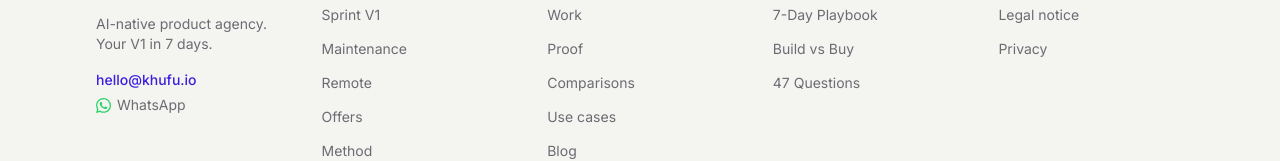
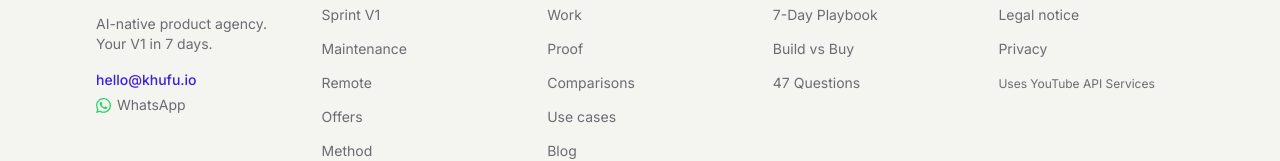
Before and after one commit to khufuio/khufu-io, a Next.js app: page /en/mentions-legales in a window 1280 px wide. Shown: the part 1392-1553 px from the top of the page. Built offline with nearby package versions, Linux system fonts and the light colour scheme; no server answers; what @traqio/web would draw is missing.

Commit message:
Revert "chore(footer): drop « Uses YouTube API Services » line and its dead i18n strings"
This reverts commit be62e91be4ef43fc57541986488ba654ef3b12d8.

```diff
--- a/scripts/captureYoutubeAudit.mjs
+++ b/scripts/captureYoutubeAudit.mjs
@@ -1,7 +1,7 @@
 /**
  * Evidence for the Google YouTube API Services audit (todo cmwwexn0): the
- * privacy policy's YouTube section, the homepage footer with the Privacy link,
- * and the legal notice as a PDF.
+ * privacy policy's YouTube section, the homepage footer with the Privacy link
+ * and the « Uses YouTube API Services » line, and the legal notice as a PDF.
  *
  * The host's scratch Chrome is headless (no address bar), so each capture gets
  * a caption band at the top carrying the page URL. `--label-origin` is the
@@ -105,7 +105,7 @@ await evaluate(`(() => {
 await sleep(400)
 await shot('privacy-policy-youtube-section.png')
 
-// 2. Homepage, scrolled so the footer (Privacy link) is in view.
+// 2. Homepage, scrolled so the footer (Privacy link + YouTube line) is in view.
 const homePath = `/${locale}`
 await open(homePath)
 await caption(homePath)
--- a/src/components/layout/siteFooter.tsx
+++ b/src/components/layout/siteFooter.tsx
@@ -11,6 +11,7 @@ import { blogUi } from '@/content/articles'
 import { ui } from '@/i18n/ui'
 import { guidePath, leadMagnets } from '@/content/leadMagnets'
 import { proofCopy } from '@/content/proof'
+import { youtubeAnchor, youtubeApiCopy } from '@/content/youtubeApi'
 
 export function SiteFooter({ locale, dict }: { locale: Locale; dict: Dictionary }) {
   const year = 2026 // build-time constant; bump on redeploy
@@ -73,6 +74,16 @@ export function SiteFooter({ locale, dict }: { locale: Locale; dict: Dictionary
         <FooterCol title={f.columns.legal}>
           <FooterLink href={href(locale, 'legal')}>{f.legal.mentions}</FooterLink>
           <FooterLink href={href(locale, 'privacy')}>{f.legal.privacy}</FooterLink>
+          {/* Plain text, no YouTube logo (branding guidelines); required by the
+              YouTube API Services audit next to the Privacy link (todo cmwwexn0). */}
+          <li>
+            <Link
+              href={`${href(locale, 'privacy')}#${youtubeAnchor}`}
+              className="text-xs text-[var(--color-muted)] transition-colors hover:text-[var(--color-ink)]"
+            >
+              {youtubeApiCopy[locale].footer}
+            </Link>
+          </li>
         </FooterCol>
       </Container>
 
--- a/src/content/youtubeApi.ts
+++ b/src/content/youtubeApi.ts
@@ -4,7 +4,7 @@ import { site } from './site'
 /**
  * « YouTube API Services » disclosure required by the YouTube API Services
  * audit for the « Khufu HQ Channels » OAuth client (todo cmwwexn0): privacy
- * section and legal-notice clause.
+ * section, legal-notice clause and the footer line pointing to the section.
  *
  * Kept in its own file rather than in the 10 page dictionaries so the whole
  * disclosure stays reviewable in one place. Paragraphs use the policy
@@ -23,6 +23,7 @@ type YoutubeCopy = {
   heading: string
   privacy: string[]
   legal: string
+  footer: string
 }
 
 const { terms, googlePrivacy, revoke } = ytLinks
@@ -38,6 +39,7 @@ export const youtubeApiCopy: Record<Locale, YoutubeCopy> = {
       `Deletion: OAuth tokens are deleted as soon as access is revoked or the channel is disconnected. Other stored data is deleted on request, or within 30 days of revocation at the latest. To request deletion, email [${email}](mailto:${email}).`,
     ],
     legal: `This service uses YouTube API Services. By using it, you agree to be bound by the [YouTube Terms of Service](${terms}). See also the [Google Privacy Policy](${googlePrivacy}).`,
+    footer: 'Uses YouTube API Services',
   },
   fr: {
     heading: 'Services d’API YouTube',
@@ -48,6 +50,7 @@ export const youtubeApiCopy: Record<Locale, YoutubeCopy> = {
       `Suppression : les jetons OAuth sont supprimés dès la révocation de l’accès ou la déconnexion de la chaîne. Les autres données conservées sont supprimées sur demande, ou au plus tard 30 jours après la révocation. Pour demander leur suppression, écrivez à [${email}](mailto:${email}).`,
     ],
     legal: `Ce service utilise les services d’API YouTube (YouTube API Services). En l’utilisant, vous acceptez d’être lié par les [Conditions d’utilisation de YouTube](${terms}). Voir aussi les [Règles de confidentialité de Google](${googlePrivacy}).`,
+    footer: 'Utilise les services d’API YouTube',
   },
   es: {
     heading: 'Servicios de API de YouTube',
@@ -58,6 +61,7 @@ export const youtubeApiCopy: Record<Locale, YoutubeCopy> = {
       `Eliminación: los tokens OAuth se eliminan en cuanto se revoca el acceso o se desconecta el canal. El resto de datos almacenados se elimina a petición, o como máximo 30 días después de la revocación. Para solicitar la eliminación, escribe a [${email}](mailto:${email}).`,
     ],
     legal: `Este servicio utiliza los Servicios de API de YouTube (YouTube API Services). Al usarlo, aceptas quedar vinculado por los [Términos de Servicio de YouTube](${terms}). Consulta también la [Política de Privacidad de Google](${googlePrivacy}).`,
+    footer: 'Usa los Servicios de API de YouTube',
   },
   de: {
     heading: 'YouTube-API-Dienste',
@@ -68,6 +72,7 @@ export const youtubeApiCopy: Record<Locale, YoutubeCopy> = {
       `Löschung: OAuth-Tokens werden gelöscht, sobald der Zugriff widerrufen oder der Kanal getrennt wird. Andere gespeicherte Daten werden auf Anfrage gelöscht, spätestens jedoch 30 Tage nach dem Widerruf. Löschanfragen bitte an [${email}](mailto:${email}).`,
     ],
     legal: `Dieser Dienst nutzt die YouTube-API-Dienste (YouTube API Services). Durch die Nutzung erklären Sie sich mit den [YouTube-Nutzungsbedingungen](${terms}) einverstanden. Siehe auch die [Google-Datenschutzerklärung](${googlePrivacy}).`,
+    footer: 'Nutzt die YouTube-API-Dienste',
   },
   it: {
     heading: 'Servizi API di YouTube',
@@ -78,6 +83,7 @@ export const youtubeApiCopy: Record<Locale, YoutubeCopy> = {
       `Cancellazione: i token OAuth vengono eliminati non appena l’accesso viene revocato o il canale scollegato. Gli altri dati conservati vengono eliminati su richiesta, o al più tardi entro 30 giorni dalla revoca. Per richiedere la cancellazione, scrivi a [${email}](mailto:${email}).`,
     ],
     legal: `Questo servizio utilizza i Servizi API di YouTube (YouTube API Services). Utilizzandolo, accetti di essere vincolato dai [Termini di servizio di YouTube](${terms}). Vedi anche le [Norme sulla privacy di Google](${googlePrivacy}).`,
+    footer: 'Utilizza i Servizi API di YouTube',
   },
   pt: {
     heading: 'Serviços de API do YouTube',
@@ -88,6 +94,7 @@ export const youtubeApiCopy: Record<Locale, YoutubeCopy> = {
       `Eliminação: os tokens OAuth são eliminados assim que o acesso é revogado ou o canal desligado. Os restantes dados armazenados são eliminados mediante pedido, ou no máximo 30 dias após a revogação. Para pedir a eliminação, escreva para [${email}](mailto:${email}).`,
     ],
     legal: `Este serviço utiliza os Serviços de API do YouTube (YouTube API Services). Ao utilizá-lo, concorda em ficar vinculado aos [Termos de Serviço do YouTube](${terms}). Consulte também a [Política de Privacidade da Google](${googlePrivacy}).`,
+    footer: 'Utiliza os Serviços de API do YouTube',
   },
   nl: {
     heading: 'YouTube API-services',
@@ -98,6 +105,7 @@ export const youtubeApiCopy: Record<Locale, YoutubeCopy> = {
       `Verwijdering: OAuth-tokens worden verwijderd zodra de toegang wordt ingetrokken of het kanaal wordt ontkoppeld. Overige opgeslagen gegevens worden op verzoek verwijderd, of uiterlijk 30 dagen na intrekking. Verwijderingsverzoeken kun je sturen naar [${email}](mailto:${email}).`,
     ],
     legal: `Deze dienst gebruikt YouTube API-services (YouTube API Services). Door de dienst te gebruiken, ga je akkoord met de [Servicevoorwaarden van YouTube](${terms}). Zie ook het [Privacybeleid van Google](${googlePrivacy}).`,
+    footer: 'Gebruikt YouTube API-services',
   },
   ar: {
     heading: 'خدمات YouTube API',
@@ -108,6 +116,7 @@ export const youtubeApiCopy: Record<Locale, YoutubeCopy> = {
       `الحذف: تُحذف رموز OAuth فور إلغاء الوصول أو فصل القناة. وتُحذف البيانات المخزنة الأخرى عند الطلب، أو خلال 30 يومًا من الإلغاء كحد أقصى. لطلب الحذف، راسلنا على [${email}](mailto:${email}).`,
     ],
     legal: `تستخدم هذه الخدمة خدمات YouTube API. باستخدامها، فإنك توافق على الالتزام [بشروط خدمة YouTube](${terms}). راجع أيضًا [سياسة خصوصية Google](${googlePrivacy}).`,
+    footer: 'يستخدم خدمات YouTube API',
   },
   pl: {
     heading: 'Usługi API YouTube',
@@ -118,6 +127,7 @@ export const youtubeApiCopy: Record<Locale, YoutubeCopy> = {
       `Usuwanie: tokeny OAuth są usuwane natychmiast po cofnięciu dostępu lub odłączeniu kanału. Pozostałe przechowywane dane są usuwane na żądanie, najpóźniej w ciągu 30 dni od cofnięcia dostępu. Aby poprosić o usunięcie, napisz na [${email}](mailto:${email}).`,
     ],
     legal: `Ta usługa korzysta z usług API YouTube (YouTube API Services). Korzystając z niej, zgadzasz się przestrzegać [Warunków korzystania z usługi YouTube](${terms}). Zobacz też [Politykę prywatności Google](${googlePrivacy}).`,
+    footer: 'Korzysta z usług API YouTube',
   },
   tr: {
     heading: 'YouTube API Hizmetleri',
@@ -128,5 +138,6 @@ export const youtubeApiCopy: Record<Locale, YoutubeCopy> = {
       `Silme: OAuth belirteçleri, erişim iptal edildiğinde veya kanal bağlantısı kesildiğinde hemen silinir. Diğer saklanan veriler talep üzerine, en geç iptalden itibaren 30 gün içinde silinir. Silme talebi için [${email}](mailto:${email}) adresine yazın.`,
     ],
     legal: `Bu hizmet YouTube API Hizmetlerini (YouTube API Services) kullanır. Hizmeti kullanarak [YouTube Hizmet Şartları](${terms}) ile bağlı olmayı kabul edersiniz. Ayrıca bkz. [Google Gizlilik Politikası](${googlePrivacy}).`,
+    footer: 'YouTube API Hizmetlerini kullanır',
   },
 }
```
